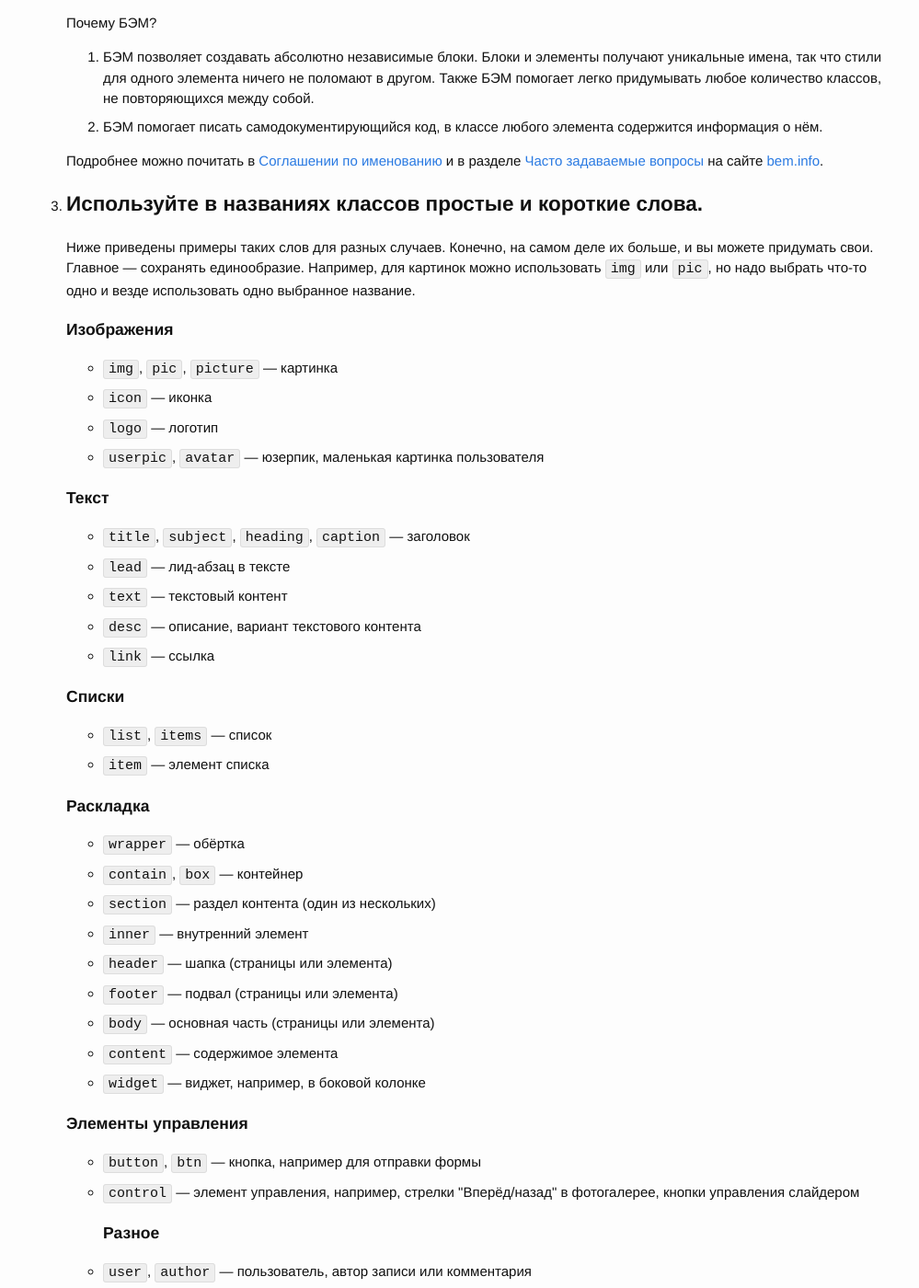
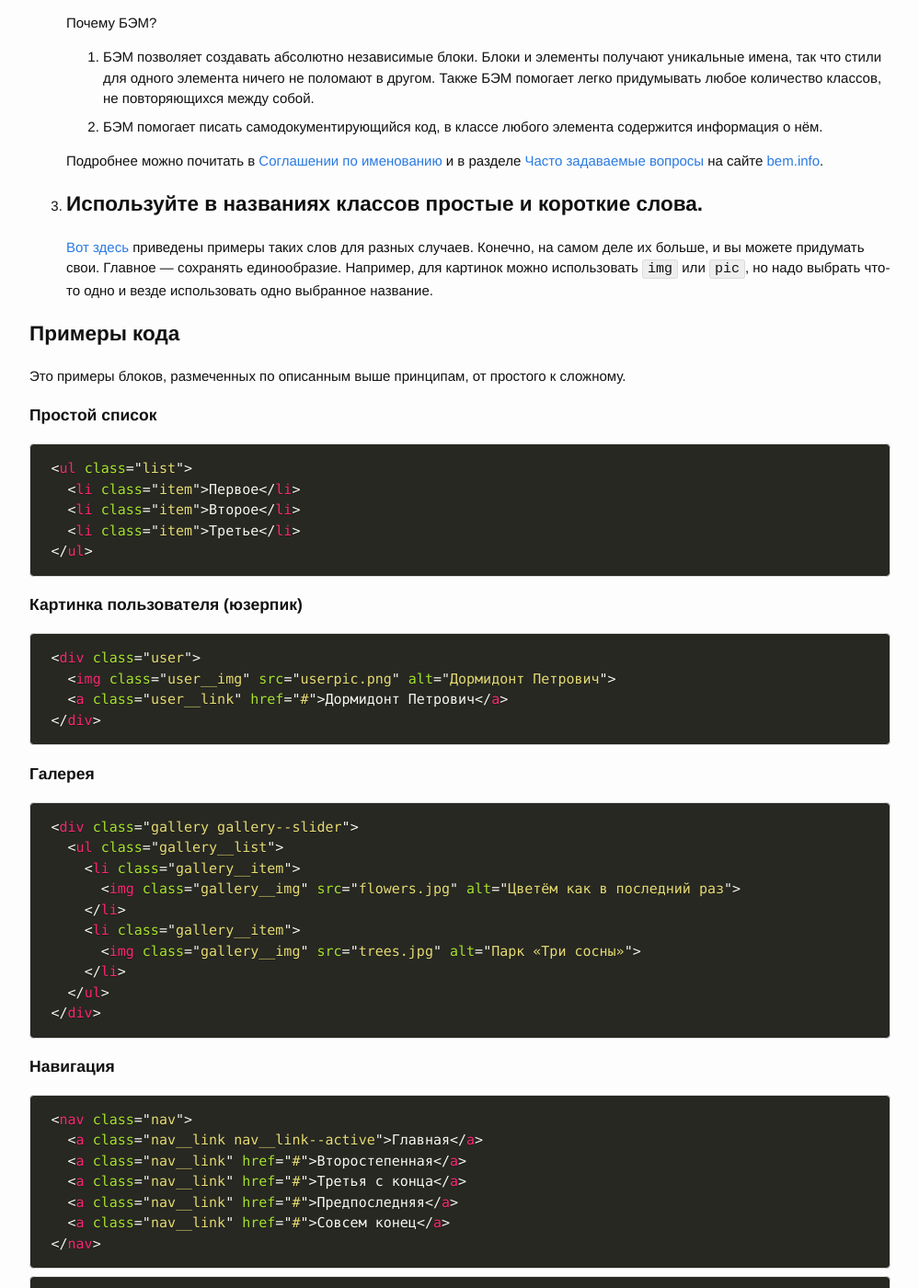
Before and after one commit to yoksel/easy-markup, a Jekyll site: the page built from index.html, in a window 1280 px wide and 1400 px high, scrolled down 1013 px. Shown: the whole window at 92% size, without its empty margins (140-1139 px from the left). Built offline with Jekyll 4.4.1, drawn with Linux system fonts in a browser that asks for light colours; some of the changed text lies outside the part shown.

Commit message:
Change common words list to repo link

```diff
--- a/index.html
+++ b/index.html
@@ -68,133 +68,7 @@ layout: default
       <li class="rules__item rule">
         <h2 class="rule__title">Используйте в названиях классов простые и короткие слова.</h2>
 
-        <p>Ниже приведены примеры таких слов для разных случаев. Конечно, на самом деле их больше, и вы можете придумать свои. Главное — сохранять единообразие. Например, для картинок можно использовать <code>img</code> или <code>pic</code>, но надо выбрать что-то одно и везде использовать одно выбранное название. </p>
-
-        <div class="rule__content">
-
-          <h3>Изображения</h3>
-
-          <ul class="words__list">
-            <li class="words__item">
-              <code>img</code>, <code>pic</code>, <code>picture</code> — картинка
-            </li>
-
-            <li class="words__item">
-              <code>icon</code> — иконка
-            </li>
-
-            <li class="words__item">
-              <code>logo</code> — логотип
-            </li>
-
-            <li class="words__item">
-              <code>userpic</code>, <code>avatar</code> — юзерпик, маленькая картинка пользователя
-            </li>
-          </ul>
-
-          <h3>Текст</h3>
-
-          <ul>
-            <li class="words__item">
-              <code>title</code>, <code>subject</code>, <code>heading</code>, <code>caption</code> — заголовок
-            </li>
-
-            <li class="words__item">
-              <code>lead</code> — лид-абзац в тексте
-            </li>
-
-            <li class="words__item">
-              <code>text</code> — текстовый контент
-            </li>
-
-            <li class="words__item">
-              <code>desc</code> — описание, вариант текстового контента
-            </li>
-
-            <li class="words__item">
-              <code>link</code> — ссылка
-            </li>
-          </ul>
-
-          <h3>Списки</h3>
-
-          <ul class="words__list">
-            <li class="words__item">
-              <code>list</code>, <code>items</code> — список
-            </li>
-
-            <li class="words__item">
-              <code>item</code> — элемент списка
-            </li>
-          </ul>
-
-          <h3>Раскладка</h3>
-
-          <ul class="words__list">
-            <li class="words__item">
-              <code>wrapper</code> — обёртка
-            </li>
-
-            <li class="words__item">
-              <code>contain</code>, <code>box</code> — контейнер
-            </li>
-
-            <li class="words__item">
-              <code>section</code> — раздел контента (один из нескольких)
-            </li>
-
-            <li class="words__item">
-              <code>inner</code> — внутренний элемент
-            </li>
-
-            <li class="words__item">
-              <code>header</code> — шапка (страницы или элемента)
-            </li>
-
-            <li class="words__item">
-              <code>footer</code> — подвал (страницы или элемента)
-            </li>
-
-            <li class="words__item">
-              <code>body</code> — основная часть (страницы или элемента)
-            </li>
-
-            <li class="words__item">
-              <code>content</code> — содержимое элемента
-            </li>
-
-            <li class="words__item">
-              <code>widget</code> — виджет, например, в боковой колонке
-            </li>
-          </ul>
-
-          <h3>Элементы управления</h3>
-
-          <ul class="words__list">
-            <li class="words__item">
-              <code>button</code>, <code>btn</code> —  кнопка, например для отправки формы
-            </li>
-
-            <li class="words__item">
-              <code>control</code> — элемент управления, например, стрелки "Вперёд/назад" в фотогалерее, кнопки управления слайдером
-            </li>
-
-            <h3>Разное</h3>
-
-            <li class="words__item">
-              <code>user</code>, <code>author</code> — пользователь, автор записи или комментария
-            </li>
-
-            <li class="words__item">
-              <code>socials</code> — блок иконок соцсетей
-            </li>
-
-            <li class="words__item">
-              <code>active</code>, <code>current</code> — активный элемент, например, текущий пункт меню
-            </li>
-          </ul>
-
-        </div>
+        <p><a href="https://github.com/yoksel/common-words/">Вот здесь</a> приведены примеры таких слов для разных случаев. Конечно, на самом деле их больше, и вы можете придумать свои. Главное — сохранять единообразие. Например, для картинок можно использовать <code>img</code> или <code>pic</code>, но надо выбрать что-то одно и везде использовать одно выбранное название. </p>
 
       </li>
     </ol>
```
